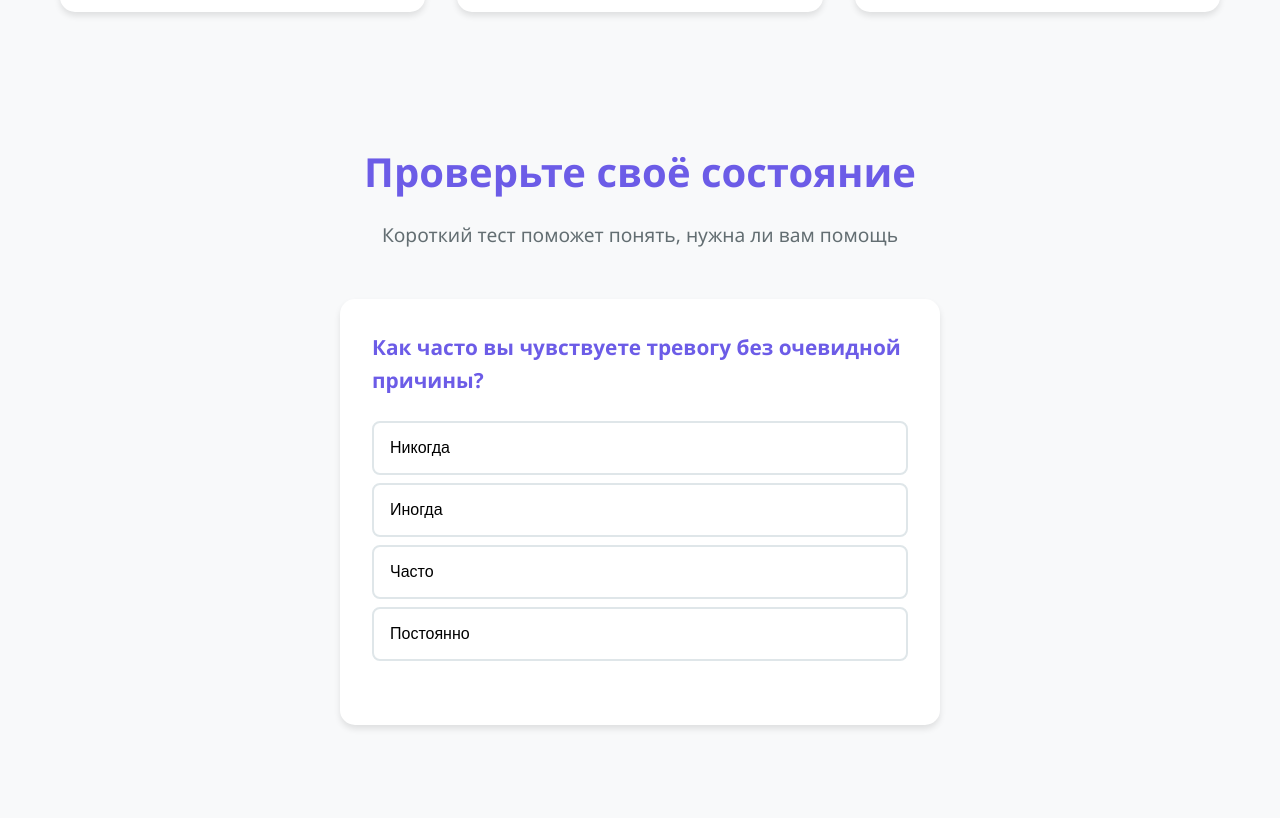
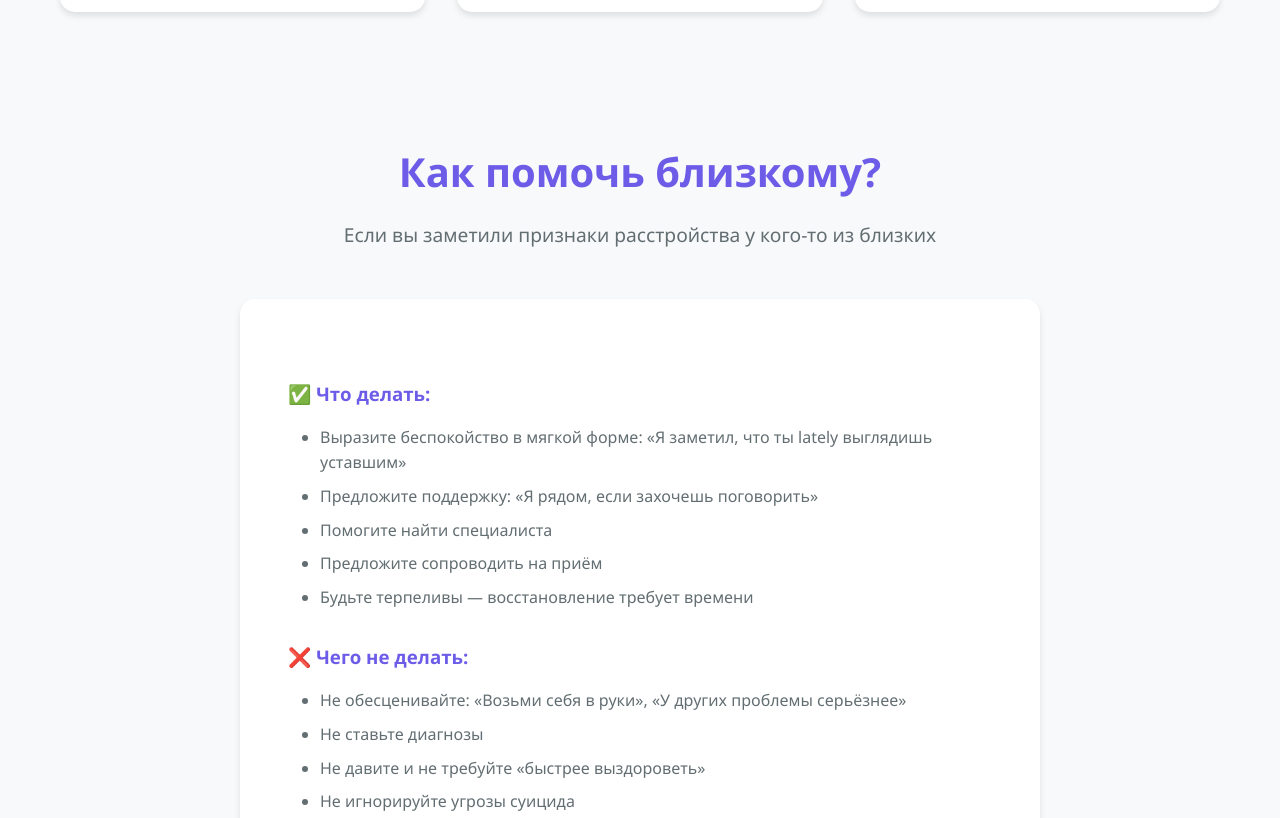
Before and after one commit to Gurinov/cat-mental-health, a plain HTML site: page help.html in a window 1280 px wide. Shown: the part 1882-2700 px from the top of the page. Drawn offline with Linux system fonts and the light colour scheme.

Commit message:
update branch

```diff
--- a/help.html
+++ b/help.html
@@ -61,8 +61,8 @@
                     <div class="help-icon">💬</div>
                     <h3>Текстовая консультация</h3>
                     <p>Онлайн-чат с психологом</p>
-                    <a href="https://помощьрядом.рф" target="_blank" class="btn btn-accent">Перейти в чат</a>
-                    <p style="font-size: 0.9rem; color: var(--text-light); margin-top: 0.5rem;">Бесплатно и анонимно</p>
+                    <p style="font-size: 1.2rem; font-weight: bold; color: var(--accent-color); margin: 0.5rem 0;">помощьрядом.рф</p>
+                    <p style="font-size: 0.9rem; color: var(--text-light);">Бесплатно и анонимно</p>
                 </div>
             </div>
         </div>
@@ -128,26 +128,6 @@
         </div>
     </section>
 
-    <!-- Интерактивный тест -->
-    <section id="quiz-section" style="background-color: var(--bg-color);">
-        <div class="container">
-            <h2 class="section-title">Проверьте своё состояние</h2>
-            <p class="section-subtitle">Короткий тест поможет понять, нужна ли вам помощь</p>
-
-            <div class="quiz-container" style="max-width: 600px; margin: 2rem auto; background: white; padding: 2rem; border-radius: 15px; box-shadow: var(--shadow);">
-                <div class="question">
-                    <h4 style="color: var(--primary-color); margin-bottom: 1.5rem;">Как часто вы чувствуете тревогу без очевидной причины?</h4>
-                    <div class="answers" style="display: flex; flex-direction: column; gap: 0.5rem;">
-                        <button class="btn-answer" data-score="0" style="padding: 1rem; border: 2px solid var(--border-color); border-radius: 8px; background: white; cursor: pointer; transition: all 0.3s;">Никогда</button>
-                        <button class="btn-answer" data-score="1" style="padding: 1rem; border: 2px solid var(--border-color); border-radius: 8px; background: white; cursor: pointer; transition: all 0.3s;">Иногда</button>
-                        <button class="btn-answer" data-score="2" style="padding: 1rem; border: 2px solid var(--border-color); border-radius: 8px; background: white; cursor: pointer; transition: all 0.3s;">Часто</button>
-                        <button class="btn-answer" data-score="3" style="padding: 1rem; border: 2px solid var(--border-color); border-radius: 8px; background: white; cursor: pointer; transition: all 0.3s;">Постоянно</button>
-                    </div>
-                </div>
-            </div>
-        </div>
-    </section>
-
     <!-- Как помочь близкому -->
     <section id="help-others">
         <div class="container">
```
Also changed, not shown: 1 other file.
